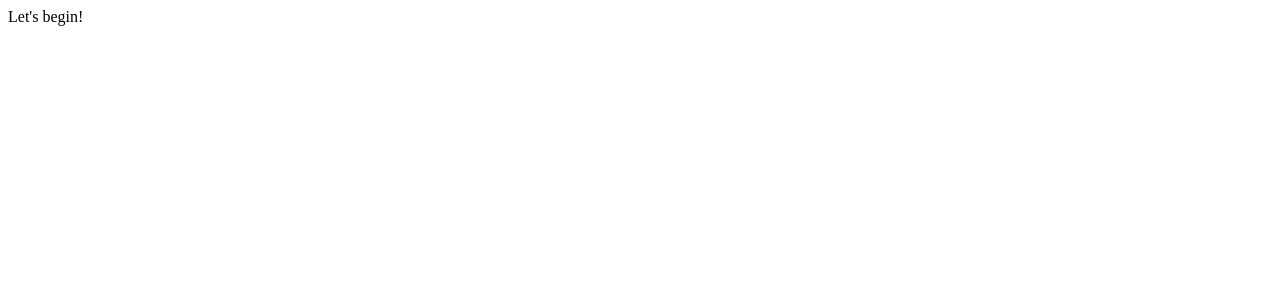
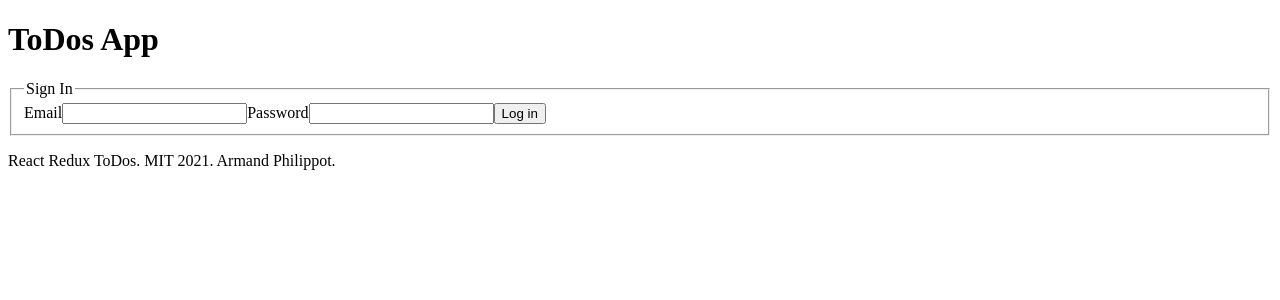
Before and after one commit to ArmandPhilippot/react-small-apps, a React (Create React App) app in the folder todos/: page /login in a window 1280 px wide. Shown: the top 300 px of the page. Built offline with nearby package versions, Linux system fonts and the light colour scheme.

Commit message:
chore(todos): create default routes
Authenticate user is redirect to its TodoList, others are redirect to
the login form.

```diff
--- a/todos/src/App.js
+++ b/todos/src/App.js
@@ -1,5 +1,29 @@
+import { useSelector } from "react-redux";
+import { Redirect, Route, Switch } from "react-router";
+import { Footer, Header, Main } from "./components/layout";
+import LoginForm from "./views/LoginForm/LoginForm";
+import TodoList from "./views/TodoList/TodoList";
+
 function App() {
-  return <div>Let's begin!</div>;
+  const isUserLoggedIn = useSelector((state) => state.auth.isAuthenticated);
+
+  return (
+    <>
+      <Header />
+      <Main>
+        <Switch>
+          <Route path="/login" component={LoginForm} />
+          <Route
+            path="/"
+            render={() => {
+              return isUserLoggedIn ? <TodoList /> : <Redirect to="/login" />;
+            }}
+          />
+        </Switch>
+      </Main>
+      <Footer />
+    </>
+  );
 }
 
 export default App;
--- /dev/null
+++ b/todos/src/components/layout/Footer/Footer.js
@@ -0,0 +1,11 @@
+function Footer() {
+  return (
+    <footer className="footer">
+      <p className="copyright">
+        React Redux ToDos. MIT 2021. Armand Philippot.
+      </p>
+    </footer>
+  );
+}
+
+export default Footer;
--- /dev/null
+++ b/todos/src/components/layout/Header/Header.js
@@ -0,0 +1,9 @@
+function Header() {
+  return (
+    <header className="header">
+      <h1>ToDos App</h1>
+    </header>
+  );
+}
+
+export default Header;
--- /dev/null
+++ b/todos/src/components/layout/Main/Main.js
@@ -0,0 +1,5 @@
+function Main({ children }) {
+  return <main className="main">{children}</main>;
+}
+
+export default Main;
--- /dev/null
+++ b/todos/src/components/layout/index.js
@@ -0,0 +1,5 @@
+import Footer from "./Footer/Footer";
+import Header from "./Header/Header";
+import Main from "./Main/Main";
+
+export { Footer, Header, Main };
--- /dev/null
+++ b/todos/src/views/TodoList/TodoList.js
@@ -0,0 +1,9 @@
+function TodoList() {
+  return (
+    <>
+      <p>Your todos.</p>
+    </>
+  );
+}
+
+export default TodoList;
```
